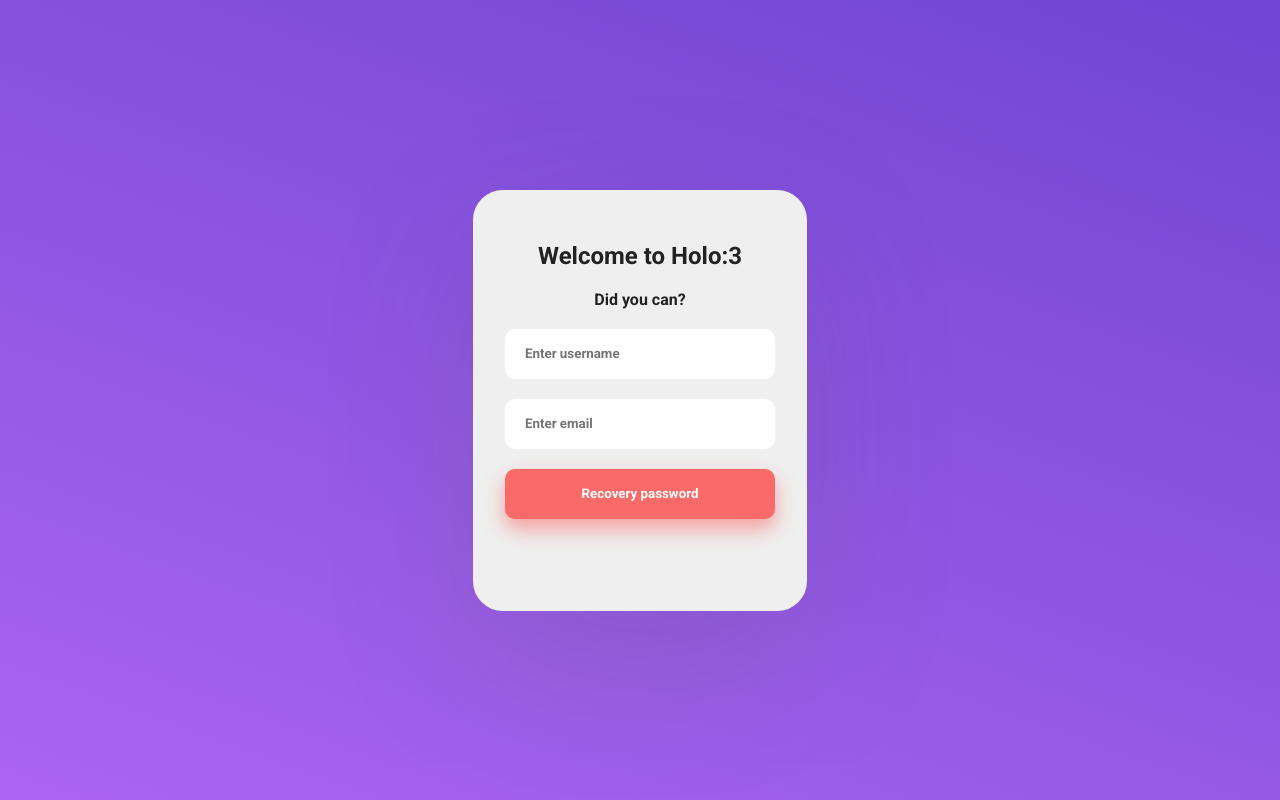
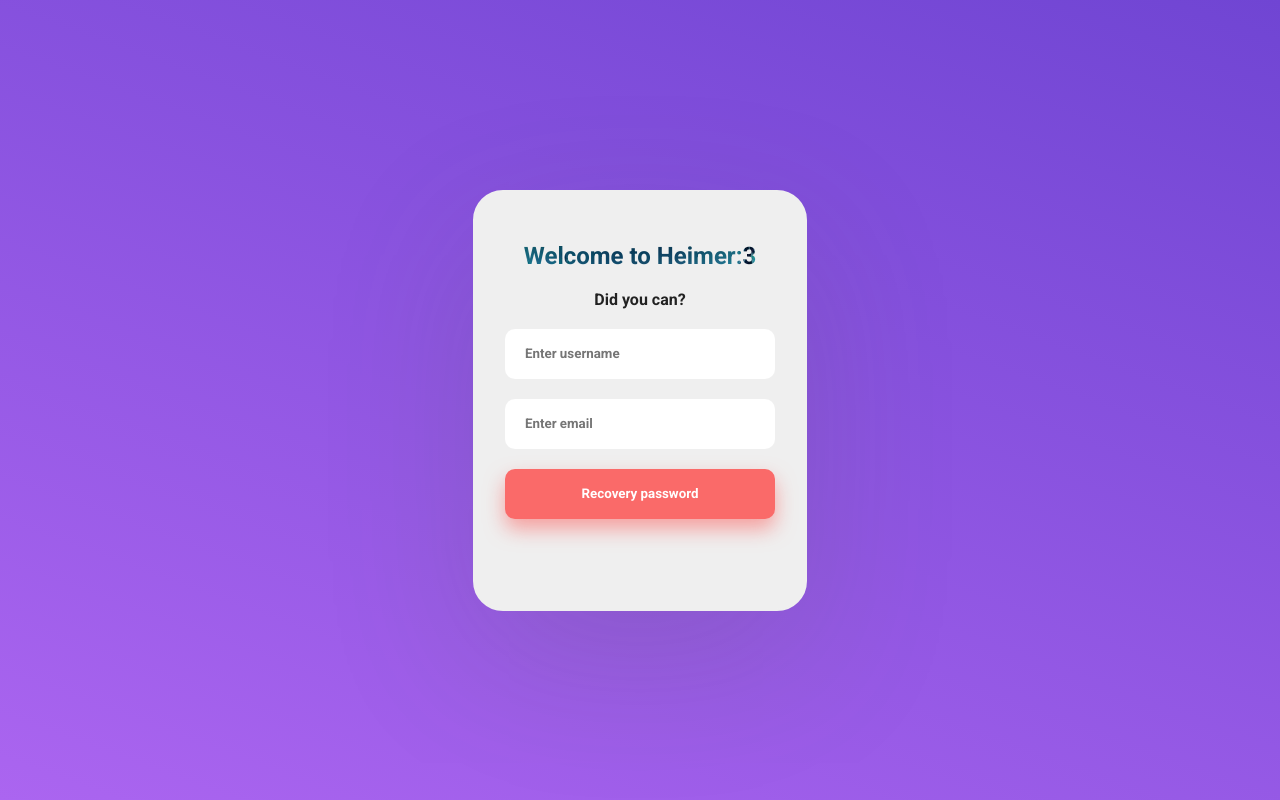
Before and after one commit to trinhtrongphuock66hus/recoverypassword, a plain HTML site: page index.html in a window 1280 px wide. Drawn offline with nearby package versions, Linux system fonts and the light colour scheme.

Commit message:
change name

```diff
--- a/abc.css
+++ b/abc.css
@@ -29,6 +29,9 @@ a{
     font-size: x-large;
     font-weight: bold;
     margin-bottom: 20px;
+    background-image: url("backgroundtext.jpg");
+    -webkit-background-clip: text;
+    color: transparent;
 }
 .login .des{
     margin-bottom: 20px;
--- a/index.html
+++ b/index.html
@@ -11,7 +11,7 @@
 <body>
     <section>
         <div class="login">
-            <div class="title">Welcome to Holo:3</div>
+            <div class="title">Welcome to Heimer:3</div>
             <div class="des">
                 Did you can?
             </div>
```
Also changed, not shown: backgroundtext.jpg (added).
